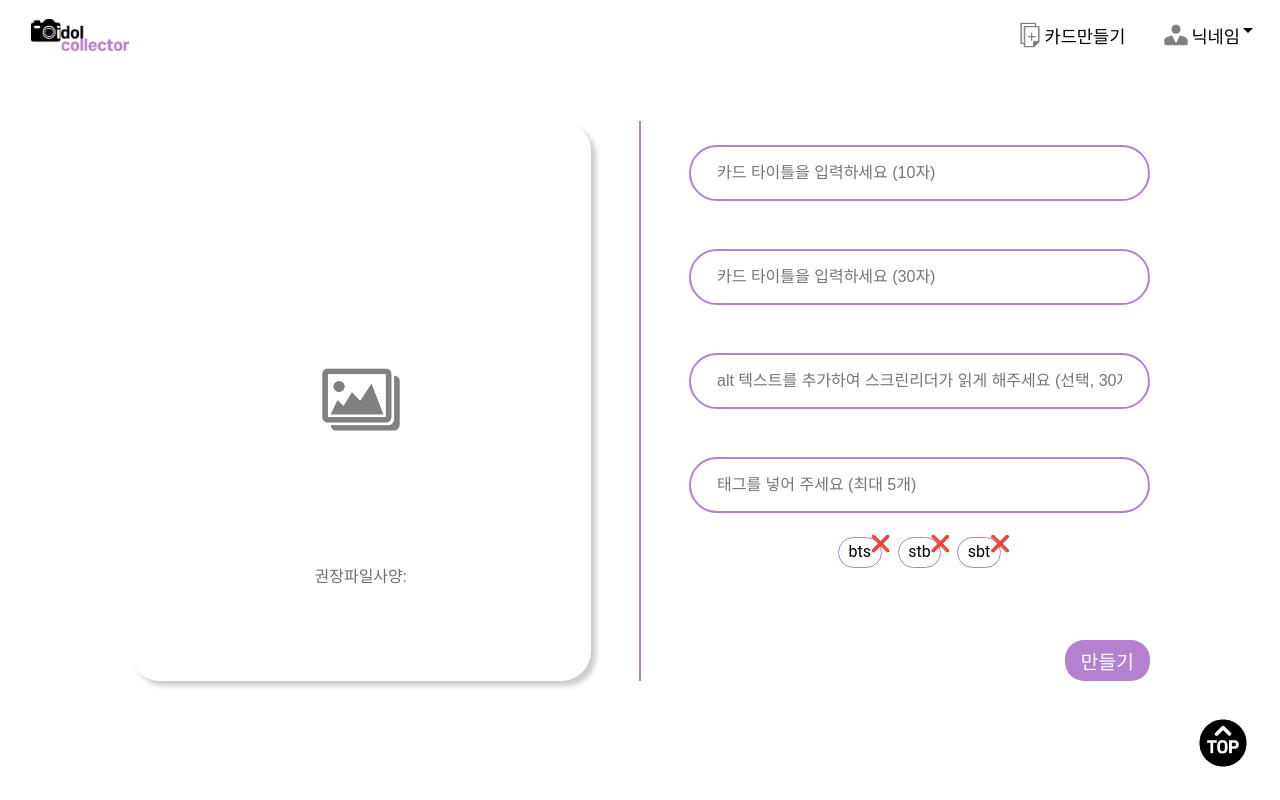
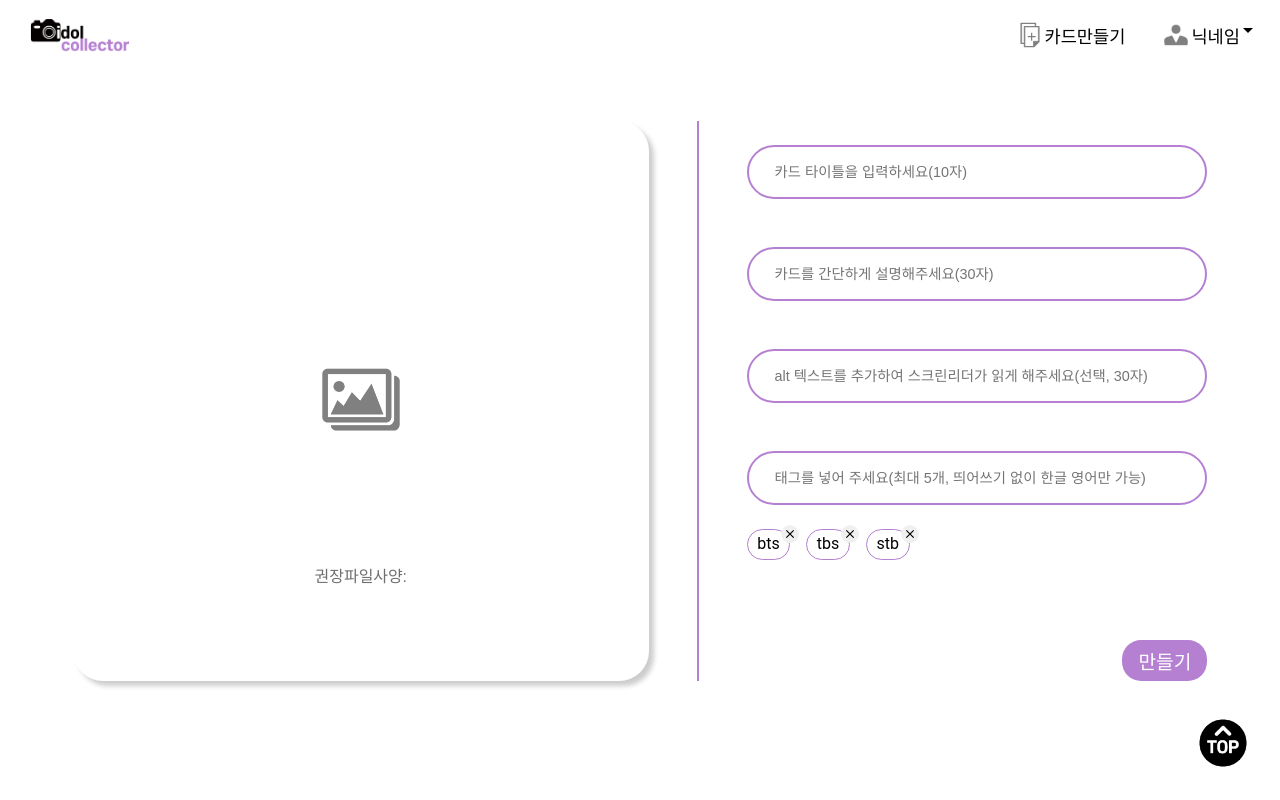
Before and after one commit to totw5701/Idol-collector, a React (Create React App) app in the folder client/: page /create in a window 1280 px wide. Built offline with nearby package versions, Linux system fonts and the light colour scheme.

Commit message:
Modify: CreateContainerJSX 디자인 수정

```diff
--- a/client/src/containers/CreateContainer.jsx
+++ b/client/src/containers/CreateContainer.jsx
@@ -1,13 +1,14 @@
 import { useState } from 'react';
 import styled from 'styled-components';
+import CloseIcon from '@material-ui/icons/Close';
 
-function UploadContainer() {
+function CreateContainer() {
   const [isSelected, setIsSelected] = useState(false);
   const [selectedPhoto, setSelectedPhoto] = useState({
     photo: [],
     photoPreview: null,
   });
-  const [tag, setTag] = useState(['bts', 'stb', 'sbt']);
+  const [tag, setTag] = useState(['bts', 'tbs', 'stb']);
 
   const handleDeletePhoto = () => {
     setIsSelected(false);
@@ -23,8 +24,8 @@ function UploadContainer() {
   };
 
   return (
-    <UploadWrap>
-      <UploadLeft>
+    <CreateWrap>
+      <CreateLeft>
         {isSelected ? (
           <>
             <DeleteBtn onClick={handleDeletePhoto}>
@@ -44,48 +45,54 @@ function UploadContainer() {
               onChange={handleSelectPhoto}
             />
             <SelectImgLabel htmlFor="card-input">
-              <img src="images/이미지.png" alt="uploading card" />
+              <img src="images/이미지.png" alt="Createing card" />
             </SelectImgLabel>
             <h3>권장파일사양: </h3>
           </>
         )}
-      </UploadLeft>
+      </CreateLeft>
+
       <CenterLine />
-      <UploadRight>
+
+      <CreateRight>
         <InputField>
-          <input type="text" placeholder="카드 타이틀을 입력하세요 (10자)" />
+          <input type="text" placeholder="카드 타이틀을 입력하세요(10자)" />
         </InputField>
         <InputField>
-          <input type="text" placeholder="카드 타이틀을 입력하세요 (30자)" />
+          <input type="text" placeholder="카드를 간단하게 설명해주세요(30자)" />
         </InputField>
         <InputField>
           <input
             type="text"
-            placeholder="alt 텍스트를 추가하여 스크린리더가 읽게 해주세요 (선택, 30자)"
+            placeholder="alt 텍스트를 추가하여 스크린리더가 읽게 해주세요(선택, 30자)"
           />
         </InputField>
         <InputField>
-          <input type="text" placeholder="태그를 넣어 주세요 (최대 5개)" />
+          {/* 태그 기능 작업할 때 정규식으로 한글 영어만 가져오기 (띄어쓰기, 특수문자, 숫자 제거) */}
+          <input
+            type="text"
+            placeholder="태그를 넣어 주세요(최대 5개, 띄어쓰기 없이 한글 영어만 가능)"
+          />
         </InputField>
         {tag && (
           <TagField>
-            {tag.map(cur => (
-              <h3>
-                <span>❌</span>
+            {tag.map((cur, i) => (
+              <Tag key={i}>
                 {cur}
-              </h3>
+                <CloseIcon />
+              </Tag>
             ))}
           </TagField>
         )}
         <CreateBtn>만들기</CreateBtn>
-      </UploadRight>
-    </UploadWrap>
+      </CreateRight>
+    </CreateWrap>
   );
 }
 
-export default UploadContainer;
+export default CreateContainer;
 
-const UploadWrap = styled.div`
+const CreateWrap = styled.div`
   width: 90%;
   height: 70vh;
   margin: 3.5rem auto;
@@ -96,8 +103,8 @@ const UploadWrap = styled.div`
 
 /////////////////
 // 업로드 왼쪽 영역
-const UploadLeft = styled.div`
-  width: 40%;
+const CreateLeft = styled.div`
+  width: 50%;
   height: 100%;
 
   position: relative;
@@ -181,11 +188,11 @@ const CenterLine = styled.div`
 
 /////////////////
 // 업로드 오른쪽 영역
-const UploadRight = styled.div`
+const CreateRight = styled.div`
   position: relative;
   display: flex;
   flex-direction: column;
-  align-items: center;
+  align-content: flex-start;
 
   width: 40%;
   height: 100%;
@@ -200,7 +207,7 @@ const InputField = styled.div`
 
   input {
     width: 100%;
-    font-size: 1rem;
+    font-size: 0.9rem;
     border: none;
     background: none;
 
@@ -212,20 +219,26 @@ const InputField = styled.div`
 
 const TagField = styled.div`
   display: flex;
+`;
 
-  h3 {
+const Tag = styled.span`
     position: relative;
     padding: 0.4rem 0.6rem;
     border: 1px solid #b580d1;
     border-radius: 1rem;
-    margin: auto 0.5rem;
+    margin-right: 1rem;
 
-    span {
-      cursor: pointer;
-      position: absolute;
-      right: -10px;
-      top: -2px;
-    }
+      svg {
+        position: absolute;
+        right: -10px;
+        top: -5px;
+
+        font-size: 18px;
+        padding: 2px;
+        background: #f0f0f0;
+        border-radius: 50%;
+        cursor: pointer;
+      }
   }
 `;
 
```
